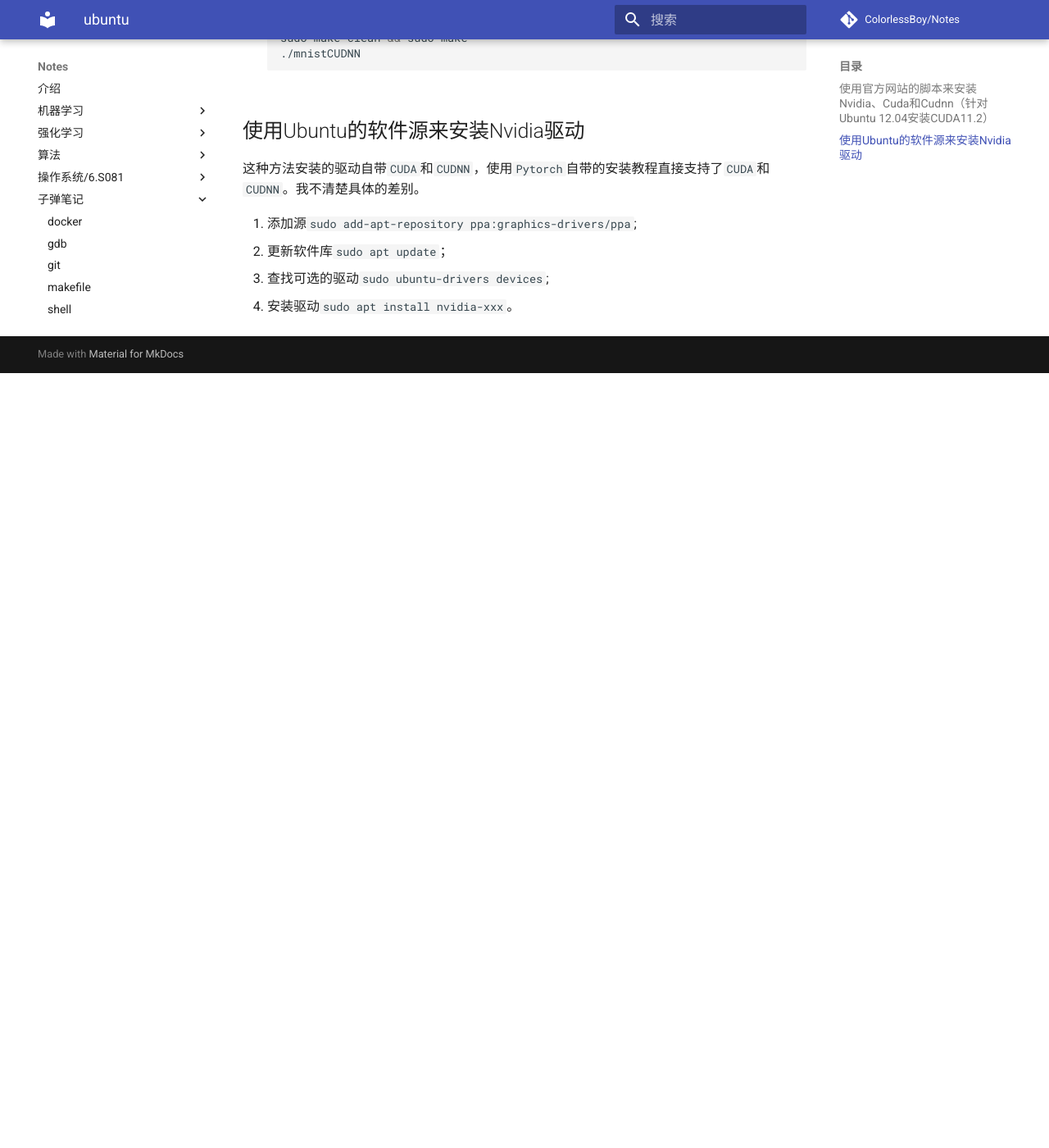
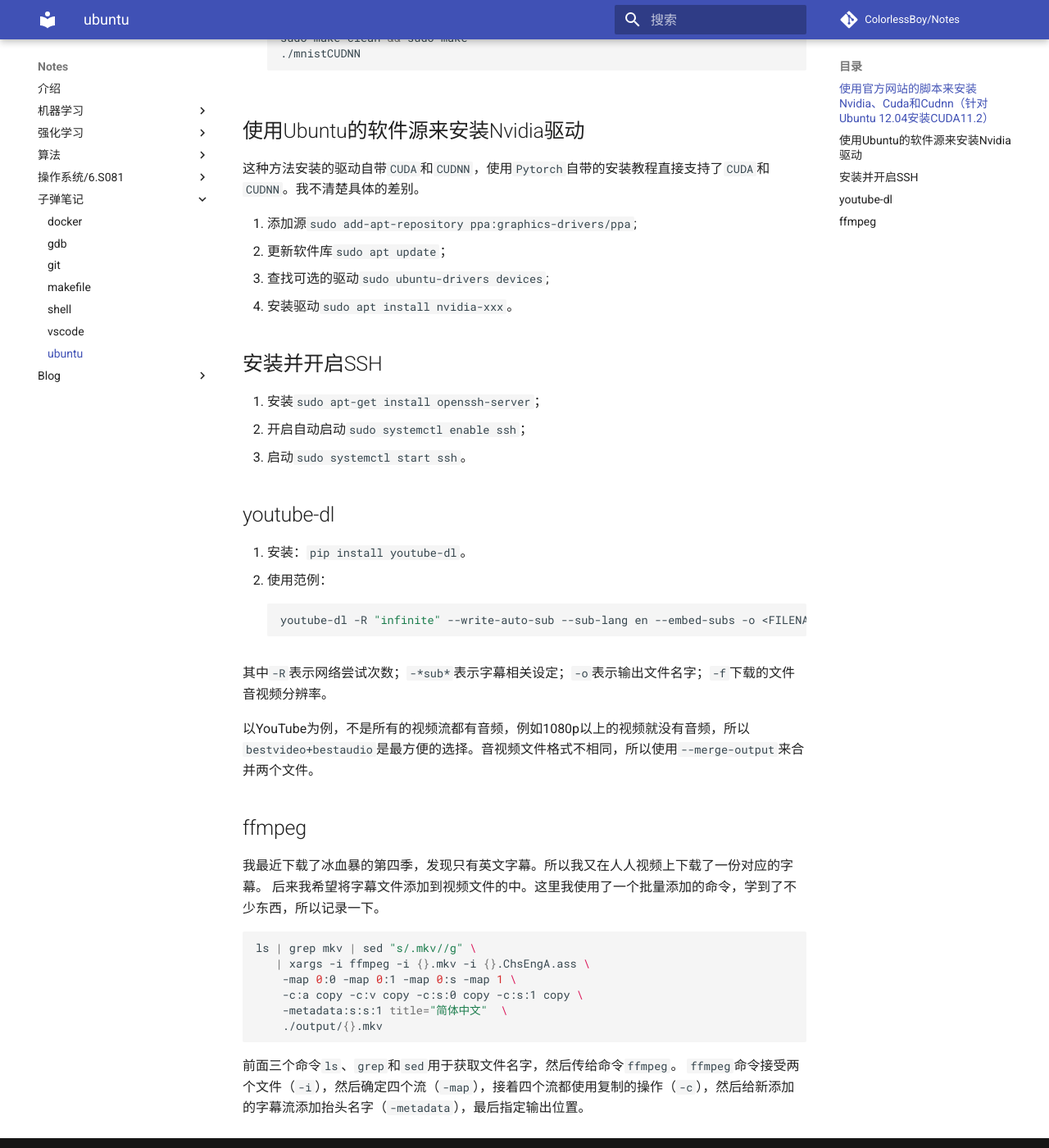
Before and after one commit to ColorlessBoy/Notes, an MkDocs documentation site: the page built from docs/子弹笔记/子弹笔记-ubuntu.md, in a window 1280 px wide and 1400 px high, scrolled down 1338 px. Shown: the whole window at 82% size. Built offline with MkDocs 1.6.1 and Material for MkDocs 9.7.7, drawn with Linux system fonts in a browser that asks for light colours; comment, search, counter and statistics services are not loaded; before the commit the page ends 1793 px from its top, so only the background shows below that.

Commit message:
1. youtube-dl的使用方法； 2. ffmpeg的使用方法； 3. 6.S081/Lab11的实验描述。

````diff
--- a/docs/子弹笔记/子弹笔记-ubuntu.md
+++ b/docs/子弹笔记/子弹笔记-ubuntu.md
@@ -78,3 +78,39 @@
 2. 更新软件库`sudo apt update`；
 3. 查找可选的驱动`sudo ubuntu-drivers devices`;
 4. 安装驱动`sudo apt install nvidia-xxx`。
+
+## 安装并开启SSH
+
+1. 安装`sudo apt-get install openssh-server`；
+2. 开启自动启动`sudo systemctl enable ssh`；
+3. 启动`sudo systemctl start ssh`。
+
+## youtube-dl
+
+1. 安装：`pip install youtube-dl`。
+2. 使用范例：
+
+    ```bash
+    youtube-dl -R "infinite" --write-auto-sub --sub-lang en --embed-subs -o <FILENAME> -f bestvideo+bestaudio --merge-output-format mp4 <URL>
+    ```
+
+其中`-R`表示网络尝试次数；`-*sub*`表示字幕相关设定；`-o`表示输出文件名字；`-f`下载的文件音视频分辨率。
+
+以YouTube为例，不是所有的视频流都有音频，例如1080p以上的视频就没有音频，所以`bestvideo+bestaudio`是最方便的选择。音视频文件格式不相同，所以使用`--merge-output`来合并两个文件。
+
+## ffmpeg
+
+我最近下载了冰血暴的第四季，发现只有英文字幕。所以我又在人人视频上下载了一份对应的字幕。
+后来我希望将字幕文件添加到视频文件的中。这里我使用了一个批量添加的命令，学到了不少东西，所以记录一下。
+
+```sh
+ls | grep mkv | sed "s/.mkv//g" \
+   | xargs -i ffmpeg -i {}.mkv -i {}.ChsEngA.ass \
+    -map 0:0 -map 0:1 -map 0:s -map 1 \
+    -c:a copy -c:v copy -c:s:0 copy -c:s:1 copy \
+    -metadata:s:s:1 title="简体中文"  \
+    ./output/{}.mkv
+```
+
+前面三个命令`ls`、`grep`和`sed`用于获取文件名字，然后传给命令`ffmpeg`。
+`ffmpeg`命令接受两个文件（`-i`），然后确定四个流（`-map`），接着四个流都使用复制的操作（`-c`），然后给新添加的字幕流添加抬头名字（`-metadata`），最后指定输出位置。
--- a/mkdocs.yml
+++ b/mkdocs.yml
@@ -111,6 +111,7 @@
     - Lab08 Locks: 6.S081/Lab08-Locks.md
     - Lab09 File System: 6.S081/Lab09-File-System.md
     - Lab10 mmap: 6.S081/Lab10-mmap.md
+    - Lab11 Networking: 6.S081/Lab11-Networking.md
 
   - 子弹笔记:
     - docker: 子弹笔记/子弹笔记-docker.md
````
Also changed, not shown: docs/6.S081/Lab11-Networking.md (added, +123 -0 lines).
